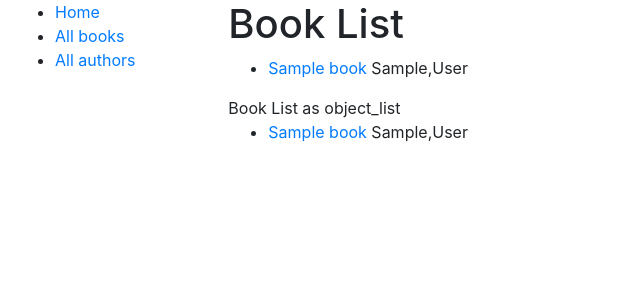
After one commit to lhmisho/locallibrary, a Django app: page /catalog/books/ in a window 1280 px wide. The commit adds this page. Shown: the top 300 px of the page, without its empty margins (0-640 px from the left). Run offline with Django 3.2, Linux system fonts and the light colour scheme; tables that the repository leaves empty hold one stand-in row (values such as "Sample post"); some libraries are stand-ins or nearby versions.

Commit message:
list and detail view

```diff
--- a/catalog/models.py
+++ b/catalog/models.py
@@ -33,7 +33,7 @@ class Book(models.Model):
 
     def get_absolute_url(self):
         """Returns the url to access a detail record for this book."""
-        return reverse('book-detail', args=[str(self.id)])
+        return reverse('catalog:book-detail', args=[str(self.id)])
 
 
 class BookInstance(models.Model):
--- /dev/null
+++ b/catalog/templates/catalog/book_list.html
@@ -0,0 +1,30 @@
+{% extends 'base.html' %}
+{% block title %}<title>Book List</title>{% endblock %}
+
+{% block content %}
+    <h1>Book List</h1>
+    {% if book_list %}
+        <ul>
+            {% for book in book_list %}
+{#                <li><a href="{% url 'catalog:book-detail' pk=book.id %}">{{ book.title }}</a> {{ book.author }}</li>#}
+                <li><a href="{{ book.get_absolute_url }}">{{ book.title }}</a> {{ book.author }}</li>
+            {% endfor %}
+        </ul>
+    {% else %}
+        <p>no books found</p>
+    {% endif %}
+
+    <h>Book List as object_list</h>
+    {% if object_list %}
+        <ul>
+        {% for book in object_list %}
+            <li>
+{#                <a href="{% url 'catalog:book-detail' pk=book.id %}">{{ book.title }}</a> {{ book.author }}#}
+                <a href="{{ book.get_absolute_url }}">{{ book.title }}</a> {{ book.author }}
+            </li>
+        {% endfor %}
+        </ul>
+    {% else %}
+    <p>no books found</p>
+    {% endif %}
+{% endblock %}
--- a/catalog/urls.py
+++ b/catalog/urls.py
@@ -17,8 +17,10 @@ from django.urls import path
 from . import views
 
 
-# app_name = 'catalog'
+app_name = 'catalog'
 
 urlpatterns = [
     path('', views.index, name='index'),
+    path('books/', views.BookListView.as_view(), name='book'),
+    path('books/<int:pk>', views.BookDetialView.as_view(), name='book-detail'),
 ]
--- a/catalog/views.py
+++ b/catalog/views.py
@@ -1,4 +1,5 @@
 from django.shortcuts import render
+from django.views import generic
 from catalog.models import BookInstance, Book, Author,Genre
 # Create your views here.
 
@@ -32,3 +33,11 @@ def index(request):
     }
 
     return render(request, 'index.html', context)
+
+class BookListView(generic.ListView):
+    model = Book
+    queryset = Book.objects.filter(title__icontains='book')[:5]
+    template_name = 'catalog/book_list.html'
+
+class BookDetialView(generic.DetailView):
+    model = Book
--- a/templates/base.html
+++ b/templates/base.html
@@ -2,27 +2,35 @@
 
 <html lang="en">
 <head>
-  {% block title %}<title>Local Library</title>{% endblock %}
+  {% block title %}
+      <title>Local Library</title>
+  {% endblock %}
     <meta charset="utf-8">
     <meta name="viewport" content="width=device-width, initial-scale=1">
+
     {% load static %}
     <link rel="stylesheet" href="https://stackpath.bootstrapcdn.com/bootstrap/4.1.3/css/bootstrap.min.css" integrity="sha384-MCw98/SFnGE8fJT3GXwEOngsV7Zt27NXFoaoApmYm81iuXoPkFOJwJ8ERdknLPMO" crossorigin="anonymous">
     <!-- Add additional CSS in static file -->
     <link rel="stylesheet" href="{% static 'css/styles.css' %}">
+
 </head>
 <body>
   <div class="container-fluid">
     <div class="row">
       <div class="col-sm-2">
+
       {% block sidebar %}
         <ul class="sidebar-nav">
-          <li><a href="{% url 'index' %}">Home</a></li>
-          <li><a href="">All books</a></li>
+          <li><a href="{% url 'catalog:index' %}">Home</a></li>
+          <li><a href="{% url 'catalog:book' %}">All books</a></li>
           <li><a href="">All authors</a></li>
         </ul>
       {% endblock %}
+
       </div>
-      <div class="col-sm-10 ">{% block content %}{% endblock %}</div>
+      <div class="col-sm-10 ">
+          {% block content %}{% endblock %}
+      </div>
     </div>
   </div>
 </body>
```
Also changed, not shown: catalog/templates/catalog/book_detail.html (added, +23 -0 lines). Lines whose indentation alone changed are shown as unchanged.
